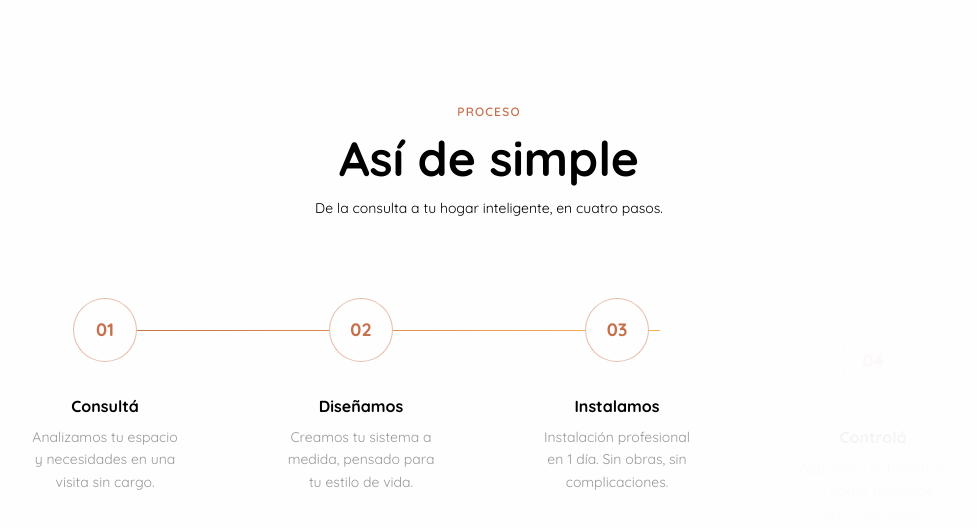
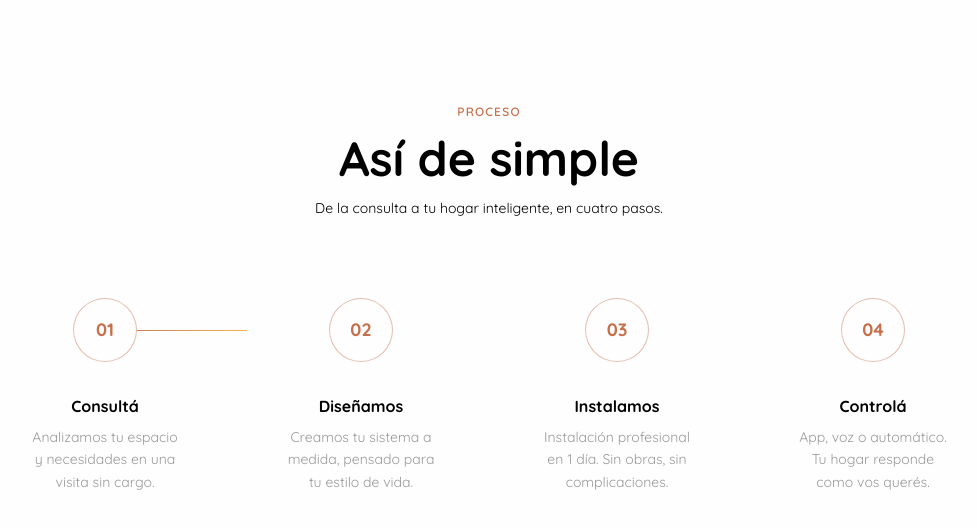
Before and after one commit to JuanCruzBul/Lumos, a Next.js app: page / in a window 1280 px wide. Shown: the part 3578-4106 px from the top of the page, without its empty margins (151-1128 px from the left). Built offline with nearby package versions, Linux system fonts and the light colour scheme.

Commit message:
fix: circulos aparecen primero, luego la linea los atraviesa
Co-Authored-By: Claude Sonnet 4.6 <noreply@anthropic.com>

```diff
--- a/components/ui/como-funciona-section.tsx
+++ b/components/ui/como-funciona-section.tsx
@@ -38,8 +38,9 @@ function StepItem({
   index: number;
   scrollYProgress: MotionValue<number>;
 }) {
-  const start = 0.12 + (index / 4) * 0.6;
-  const end = start + 0.14;
+  // Steps appear first (staggered), before the line draws
+  const start = 0.08 + index * 0.09;
+  const end = start + 0.12;
   const opacity = useTransform(scrollYProgress, [start, end], [0, 1]);
   const y = useTransform(scrollYProgress, [start, end], [32, 0]);
 
@@ -70,8 +71,8 @@ export function ComoFuncionaSection() {
     offset: ["start start", "end end"],
   });
 
-  // Line draws left to right as steps appear
-  const lineScaleX = useTransform(scrollYProgress, [0.12, 0.75], [0, 1]);
+  // Line draws only after all steps are settled (~0.50 onward)
+  const lineScaleX = useTransform(scrollYProgress, [0.52, 0.82], [0, 1]);
 
   // Header fades in at the very beginning
   const headerOpacity = useTransform(scrollYProgress, [0, 0.1], [0, 1]);
```
